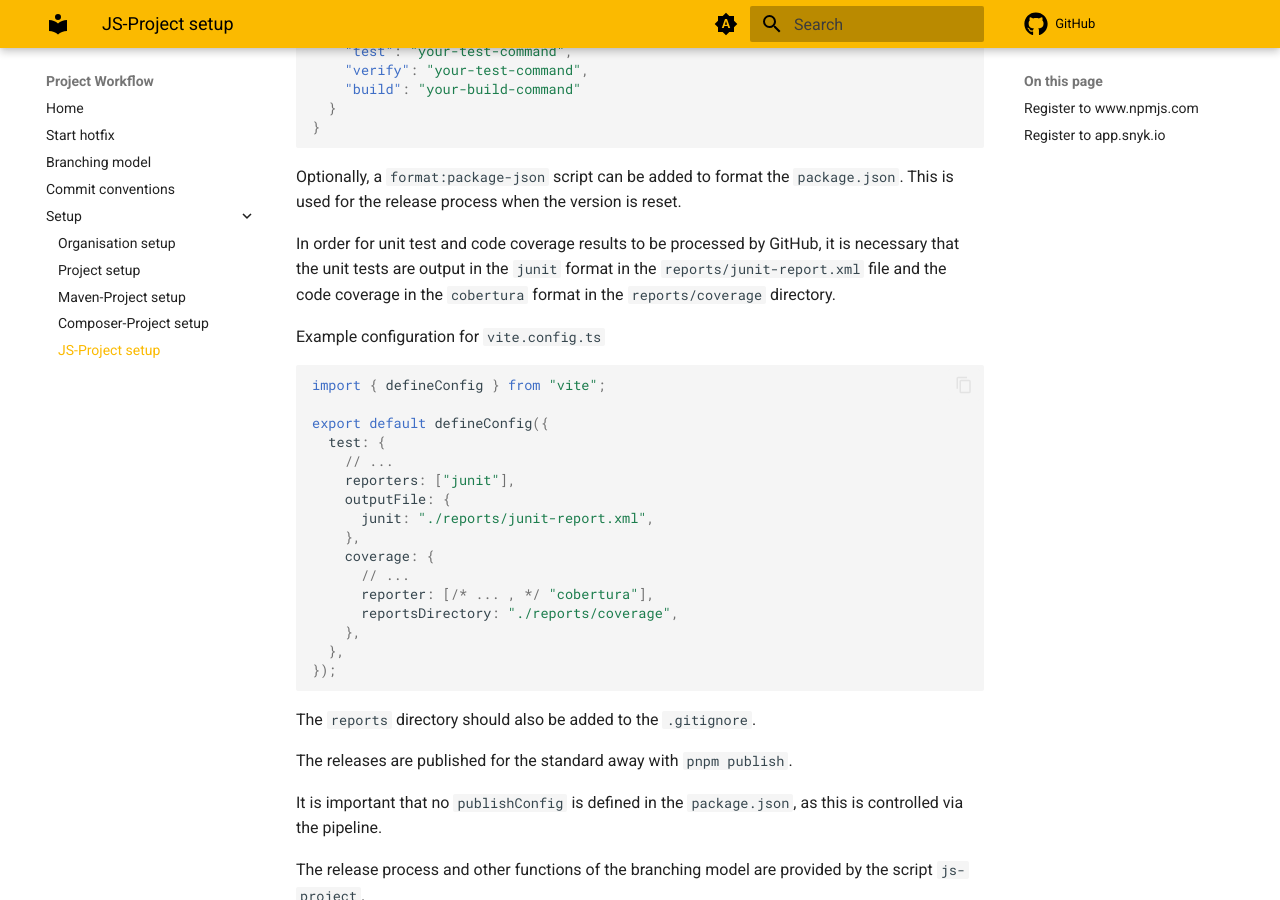
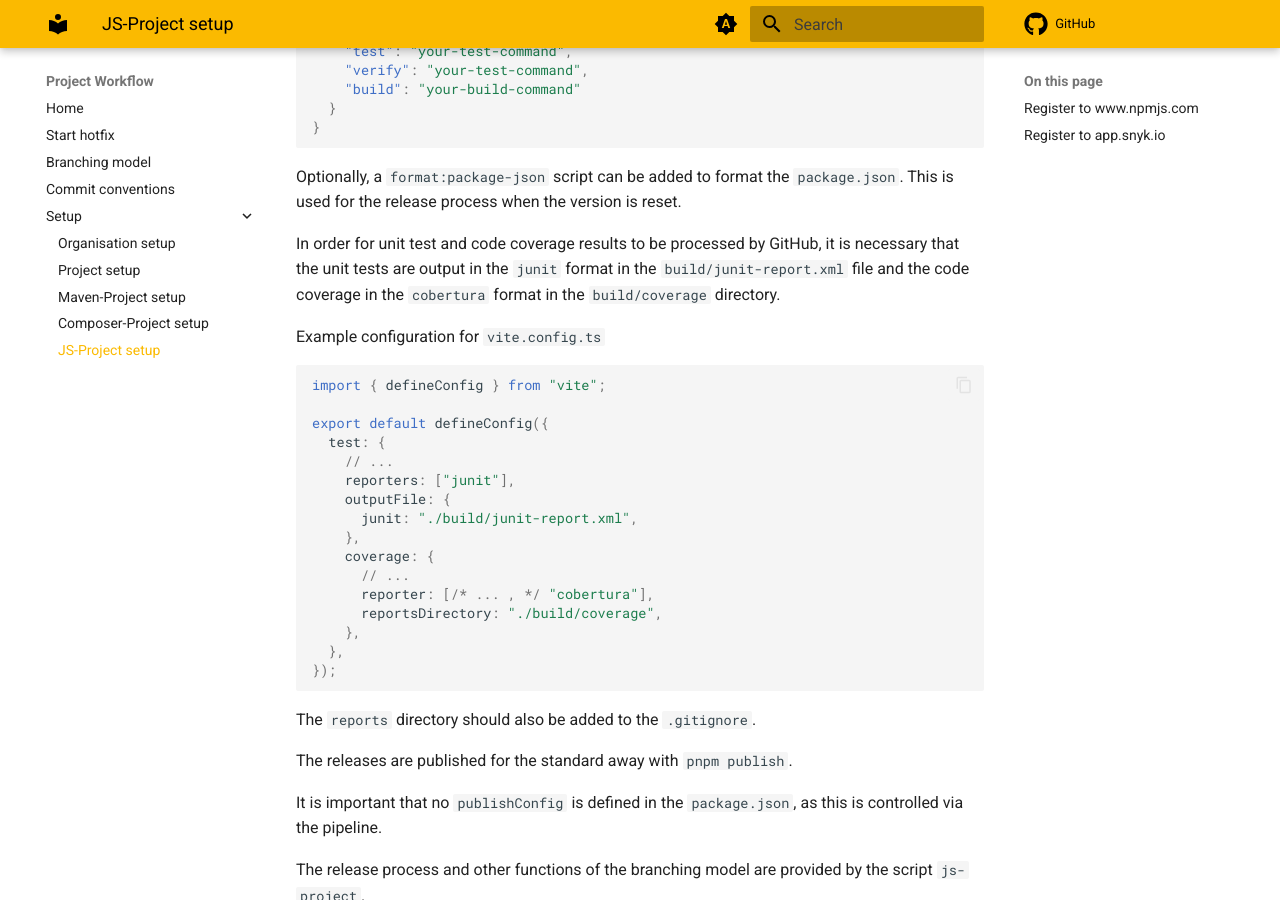
Before and after one commit to sitepark/github-project-workflow, an MkDocs documentation site: the page built from docs/project-setup-js.md, in a window 1280 px wide and 900 px high, scrolled down 311 px. Built offline with MkDocs 1.6.1 and Material for MkDocs 9.7.7, drawn with Linux system fonts in a browser that asks for light colours; comment, search, counter and statistics services are not loaded.

Commit message:
feat: switch from reports dir to build dir

```diff
--- a/docs/project-setup-js.md
+++ b/docs/project-setup-js.md
@@ -18,7 +18,7 @@ The project must contain the following scripts in the `package.json`:
 
 Optionally, a `format:package-json` script can be added to format the `package.json`. This is used for the release process when the version is reset.
 
-In order for unit test and code coverage results to be processed by GitHub, it is necessary that the unit tests are output in the `junit` format in the `reports/junit-report.xml` file and the code coverage in the `cobertura` format in the `reports/coverage` directory.
+In order for unit test and code coverage results to be processed by GitHub, it is necessary that the unit tests are output in the `junit` format in the `build/junit-report.xml` file and the code coverage in the `cobertura` format in the `build/coverage` directory.
 
 Example configuration for `vite.config.ts`
 
@@ -30,12 +30,12 @@ export default defineConfig({
     // ...
     reporters: ["junit"],
     outputFile: {
-      junit: "./reports/junit-report.xml",
+      junit: "./build/junit-report.xml",
     },
     coverage: {
       // ...
       reporter: [/* ... , */ "cobertura"],
-      reportsDirectory: "./reports/coverage",
+      reportsDirectory: "./build/coverage",
     },
   },
 });
```
Also changed, not shown: .github/workflows/pnpm-release.yml, .github/workflows/pnpm-verify.yml.
